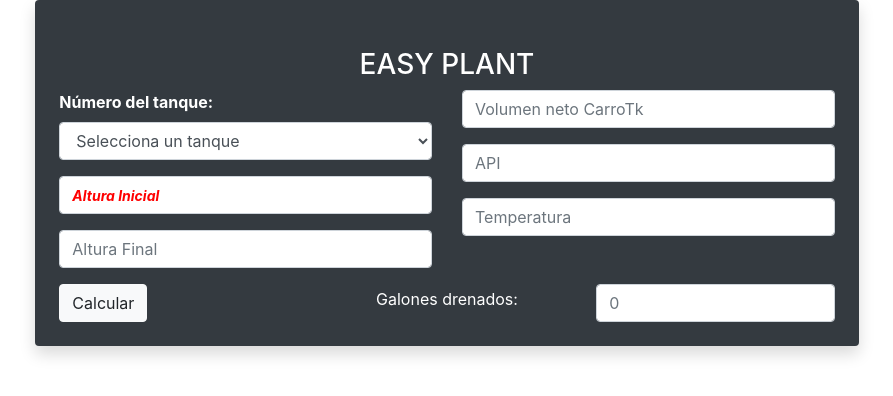
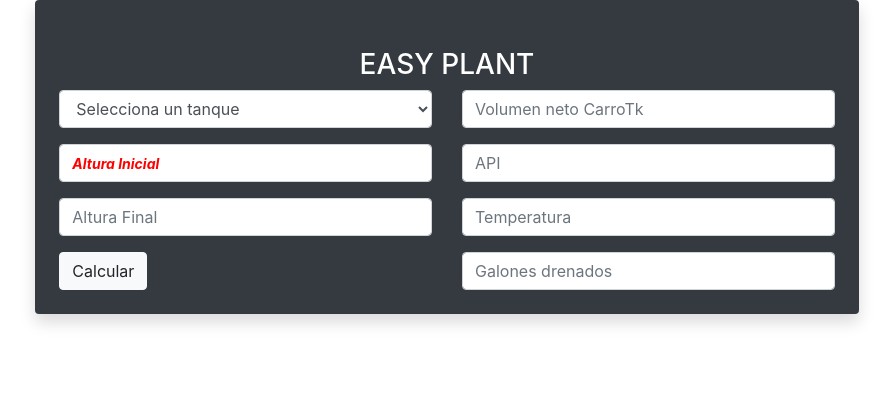
Before and after one commit to Hugotovio/easy-plant-full, a Flask app: page / in a window 1280 px wide. Shown: the top 396 px of the page, without its empty margins (193-1086 px from the left). Run offline with Flask 3, Linux system fonts and the light colour scheme; some libraries are stand-ins or nearby versions.

Commit message:
ajustes de apariencia

```diff
--- a/templates/index.html
+++ b/templates/index.html
@@ -21,7 +21,7 @@
                     <div class="row">
                         <div class="col-md-6">
                             <div class="form-group">
-                                <label for="tanque"><strong>Número del tanque:</strong></label>
+
                                 <select class="form-control" id="tanque" name="tanque" required>
                                     <option value="">Selecciona un tanque</option>
                                     <option value="smr-Tk-101">SMR-Tk-01</option>
@@ -48,6 +48,8 @@
                         <div class="col-md-6">
                             <div class="form-group">
 
+
+
                                 <input placeholder="Volumen neto CarroTk" type="text" class="form-control" id="volumen" name="volumen" pattern="^\d+(\.\d{1,3})?$" required>
                             </div>
                             <div class="form-group">
@@ -64,11 +66,9 @@
                         <div class="col">
                             <button type="submit" class="btn btn-light">Calcular</button>
                         </div>
-                        <div class="col text-center">
-                            <label for="galonesDrenados" class="me-2">Galones drenados:</label>
-                        </div>
+
                         <div class="col">
-                            <input type="number" name="galonesDrenados" id="galonesDrenados" class="form-control" placeholder="0" width="50">
+                            <input type="number" name="galonesDrenados" id="galonesDrenados" class="form-control" placeholder="Galones drenados" width="50">
                         </div>
                     </div>
                 </form>
```
